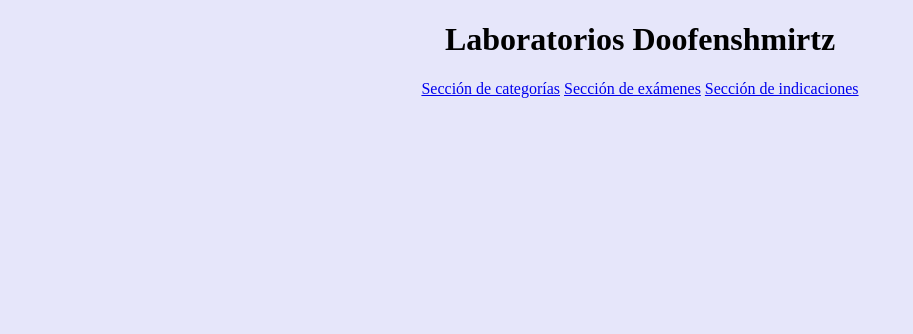
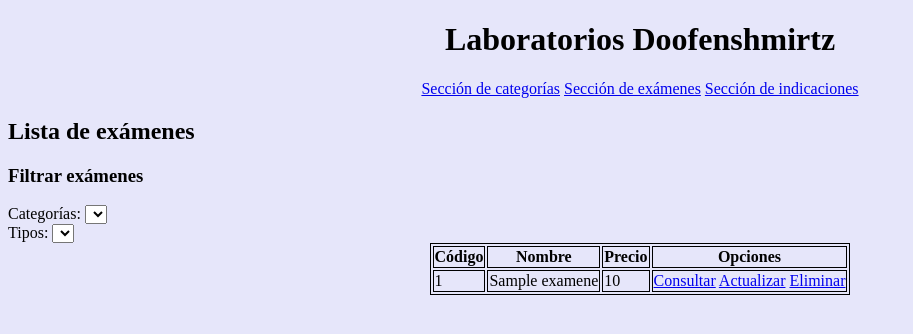
Before and after one commit to Luna-Hazuki2006/Laboratorio_Doofenshmirtz, a Flask app: page /1/filtrar_examenes in a window 1280 px wide. Shown: the top 334 px of the page, without its empty margins (0-913 px from the left). Run offline with Flask 3, Linux system fonts and the light colour scheme; a database or web service that is not in the repository returns one stand-in record (values such as "Sample title"); lists and menus that the app fills with data are empty.

Commit message:
tengo que terminar

```diff
--- a/templates/examenes/agregar/index.html
+++ b/templates/examenes/agregar/index.html
@@ -1,7 +1,7 @@
 {% extends '././base/index.html' %}
 
 {% block content %}
-<h1>{% block title %}Añadir {% endblock %}</h1>
+<h1>{% block title %}Añadir examen{% endblock %}</h1>
 <table>
     <tr>
         <th>Id</th>
--- a/templates/examenes/listar/index.html
+++ b/templates/examenes/listar/index.html
@@ -2,6 +2,38 @@
 
 {% block content %}
 
+<h2>{% block title %}Lista de exámenes{% endblock %}</h2>
+<section>
+    <h3>Filtrar exámenes</h3>
+    <div>
+        <label for="categorias">Categorías: </label>
+        <select name="categorias" id="categorias"></select>
+    </div>
+    <div>
+        <label for="tipos">Tipos: </label>
+        <select name="tipos" id="tipos"></select>
+    </div>
+</section>
 
+<table>
+    <tr>
+        <th>Código</th>
+        <th>Nombre</th>
+        <th>Precio</th>
+        <th>Opciones</th>
+    </tr>
+    {% for servicio in servicios %}
+    <tr>
+        <td>{{ servicio['id'] }}</td>
+        <td>{{ servicio['nombre'] }}</td>
+        <td>{{ servicio['precio'] }}</td>
+        <td>
+            <a href="{{ url_for('consultar_examen', id=servicio['id']) }}">Consultar</a>
+            <a href="{{ url_for('actualizar_examen', id=servicio['id']) }}">Actualizar</a>
+            <a href="{{ url_for('eliminar_examen', id=servicio['id']) }}">Eliminar</a>
+        </td>
+    </tr>
+    {% endfor %}
+</table>
 
 {% endblock %}
```
